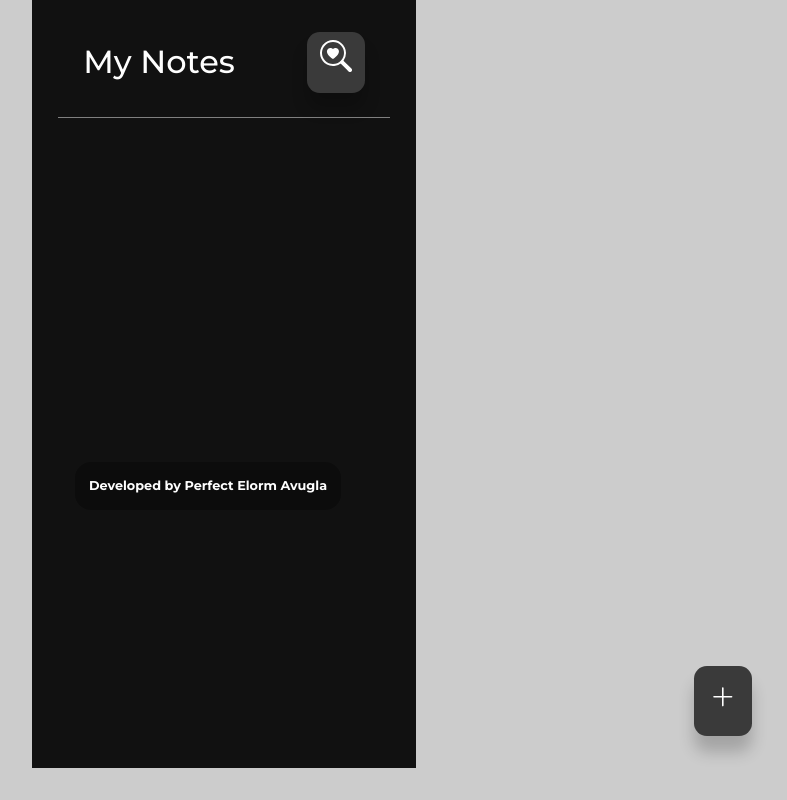
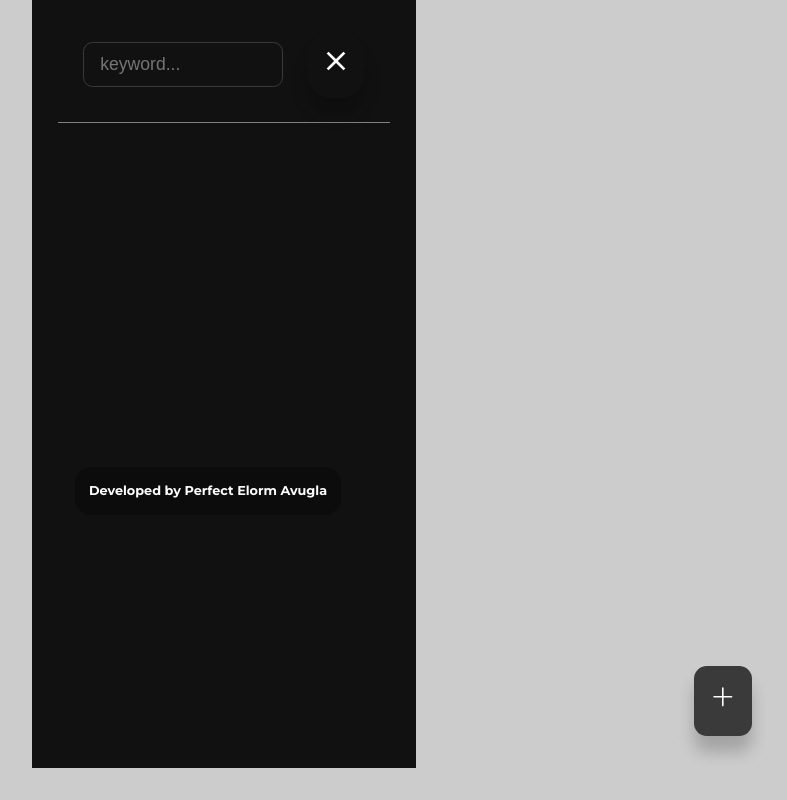
Before and after one commit to PeaElorm/React-Notes-App, a React (Vite) app: page / in a window 1280 px wide. Both pictures are taken after a click on the button 752 px from the left and 62 px from the top of the page. Shown: the whole page, without its empty margins (416-1203 px from the left). Built offline with nearby package versions, Linux system fonts and the light colour scheme.

Commit message:
search functionality

```diff
--- a/src/index.css
+++ b/src/index.css
@@ -58,7 +58,9 @@ body {
 
 .search-btn{
     font-size: 2rem;
-    padding-top: 0.5rem;
+    padding-top: 0.8rem;
+    border-radius: 40%;
+    background: none;
 }
 
 #app {
--- a/src/pages/EditNote.jsx
+++ b/src/pages/EditNote.jsx
@@ -33,11 +33,13 @@ const EditNote = ({ notes, setNotes}) => {
   };
 
   const handleDelete = () => {
-    const newNotes = notes.filter(item => item.id != id)
+    if (window.confirm('Are you sure you want to delete this?')) {
+      const newNotes = notes.filter((item) => item.id != id);
 
-    setNotes(newNotes)
+      setNotes(newNotes);
 
-    navigate('/')
+      navigate("/");
+    }
   }
 
   return (
--- a/src/pages/Notes.jsx
+++ b/src/pages/Notes.jsx
@@ -1,30 +1,51 @@
-import { useState } from "react";
-import { BsSearchHeart } from "react-icons/bs";
+import { RiSearch2Line } from "react-icons/ri";
+import { MdClose } from "react-icons/md";
 import { Link } from "react-router-dom";
 import { BsPlusLg } from "react-icons/bs";
 import NoteItem from "../components/NoteItem";
+import { useEffect, useState } from "react";
 
 const Notes = ({notes}) => {
-  //const [note, setNote] = useState([]);
 
-  // const createNewNote = () => {
-  //   const newNote = {
-  //     id: note.length + 1,
-  //     color: generateRandomColor(),
-  //   };
-  //   setNote((prevNote) => [...prevNote, newNote]);
-  // };
+  const [showSearch, setShowSearch] = useState(false);
+  const [text, setText] = useState("");
+  const [filteredNotes, setFilteredNotes] = useState(notes)
+
+  const handleSearch = () => {
+    setFilteredNotes(notes.filter(note => {
+      if (note.title.toLowerCase().match(text.toLocaleLowerCase())) {
+        return note;
+      }
+    }))
+  }
+
+  // useEffect(handleSearch), [text]
+
   return (
     <section className="main-container">
       <header className="notes__header">
-        <h2>My Notes</h2>
-        {/* <input type="text" autoFocus placeholder='keyword...' /> */}
-        <button className="btn search-btn">
-          <BsSearchHeart />
+        {!showSearch && <h2>My Notes</h2>}
+        {showSearch && (
+          <input
+            type="text"
+            value={text}
+            onChange={(e) => {
+              setText(e.target.value);
+              handleSearch();
+            }}
+            autoFocus
+            placeholder="keyword..."
+          />
+        )}
+        <button
+          className="btn search-btn"
+          onClick={() => setShowSearch((prevState) => !prevState)}
+        >
+          {showSearch ? < MdClose/> : <RiSearch2Line />}
         </button>
       </header>
       <div className="notes__container">
-        {notes.map((note) => {
+        {filteredNotes.map((note) => {
           return <NoteItem key={note.id} note={note} />;
         })}
       </div>
```
